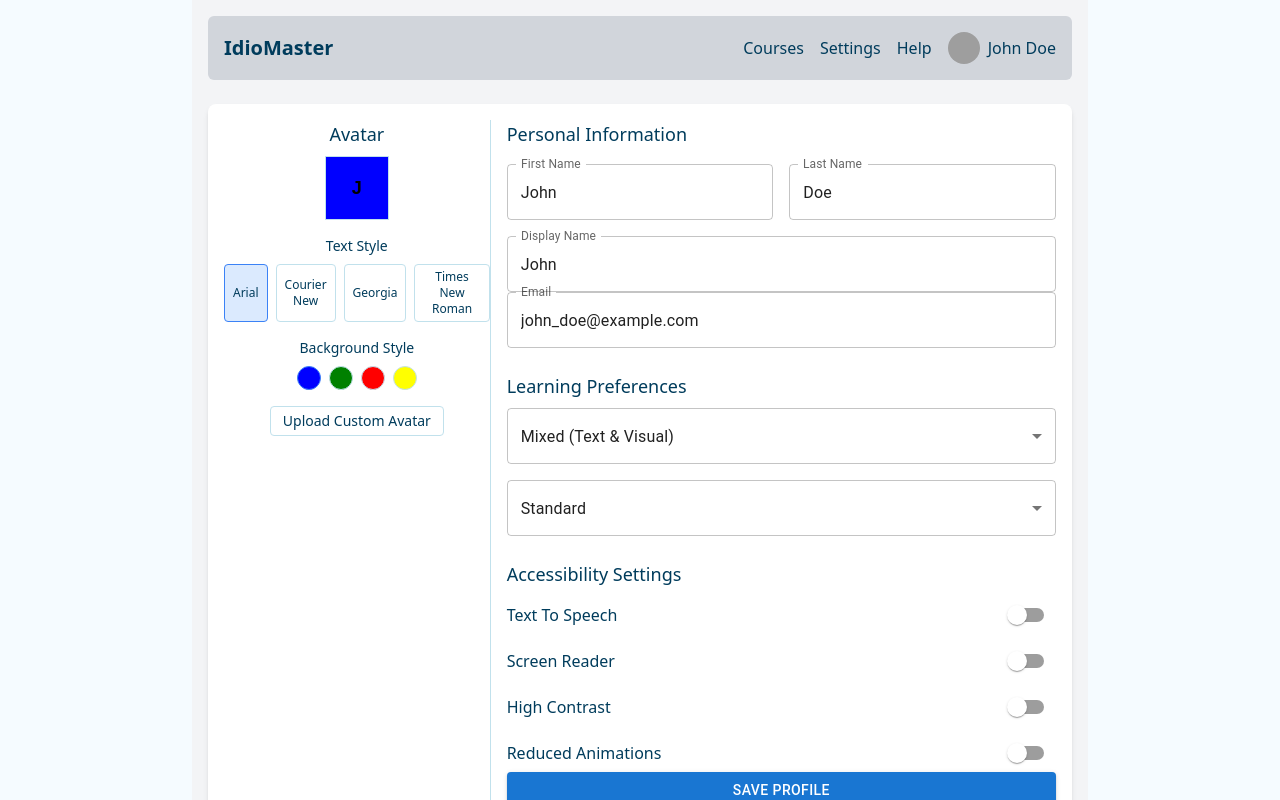
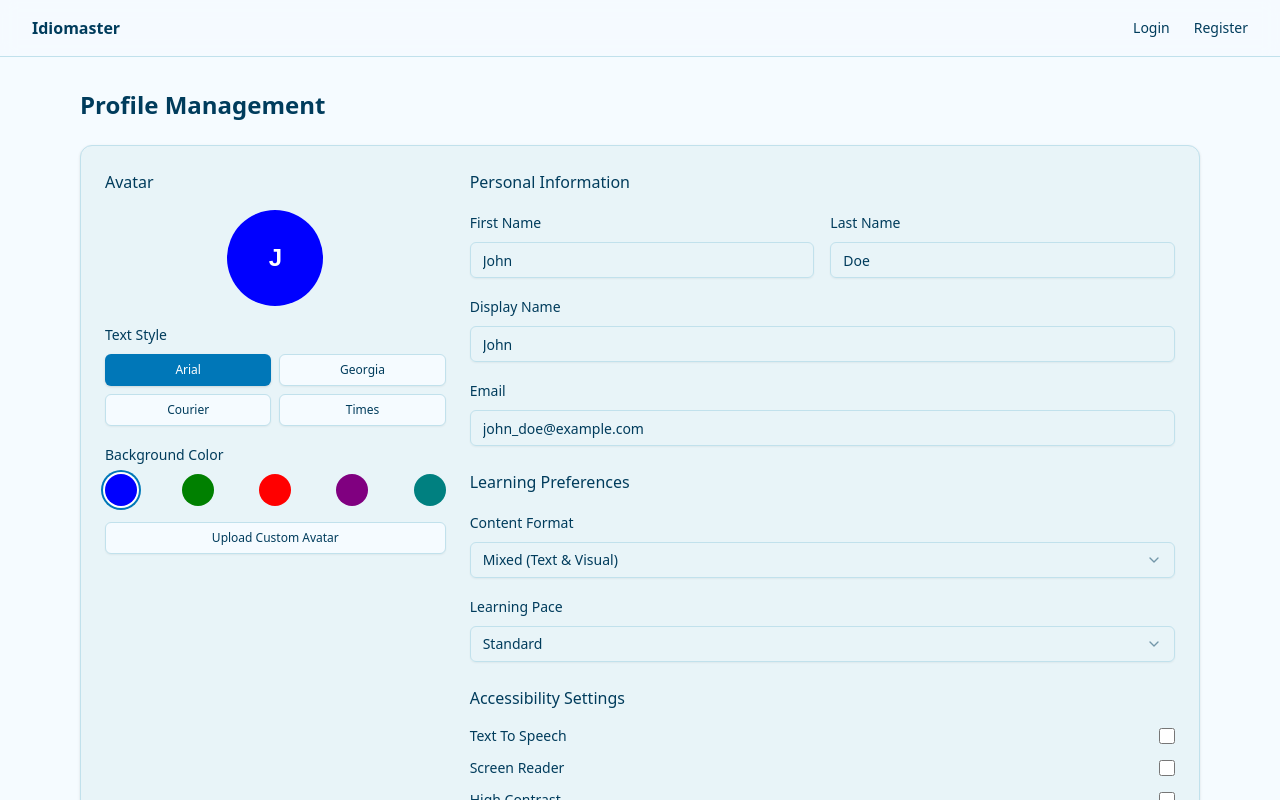
Before and after one commit to jainammshah12/Idiomaster, a Next.js app in the folder frontend/idiomaster/: page /profile/profilemanagement in a window 1280 px wide. Shown: the top 800 px of the page. Built offline with nearby package versions, Linux system fonts and the light colour scheme; grey boxes are pictures that could not be loaded.

Commit message:
fix profilemanagement style

```diff
--- a/frontend/idiomaster/app/profile/profilemanagement/page.tsx
+++ b/frontend/idiomaster/app/profile/profilemanagement/page.tsx
@@ -1,178 +1,284 @@
 "use client";
 
 import React, { useState } from "react";
-import { Switch, Select, MenuItem, TextField, Button } from "@mui/material";
-import { useRouter } from "next/navigation";
+import { Button } from "@/components/ui/button";
+import { Input } from "@/components/ui/input";
+import { Label } from "@/components/ui/label";
+import { Select, SelectContent, SelectItem, SelectTrigger, SelectValue } from "@/components/ui/select";
+import { Card } from "@/components/ui/card";
+import { useToast } from "@/context/ToastContext";
+import Navbar from "@/components/layout/navbar";
+import Link from "next/link";
 
-const ProfileManagement = () => {
-  const router = useRouter(); // Initialize router
+// Define the accessibility settings type
+interface AccessibilitySettings {
+  textToSpeech: boolean;
+  screenReader: boolean;
+  highContrast: boolean;
+  reducedAnimations: boolean;
+}
+
+// Define valid keys for type safety
+type AccessibilityKey = keyof AccessibilitySettings;
+
+export default function ProfileManagementPage() {
+  const { showToast } = useToast();
+
+  // State for form values
   const [textStyle, setTextStyle] = useState("Arial");
   const [bgStyle, setBgStyle] = useState("blue");
-  const [contextFormat, setContextFormat] = useState("Mixed (Text & Visual)");
-  const [learningPace, setLearningPace] = useState("Standard");
-  const [accessibility, setAccessibility] = useState({
+  const [contextFormat, setContextFormat] = useState("mixed");
+  const [learningPace, setLearningPace] = useState("standard");
+  const [firstName, setFirstName] = useState("John");
+  const [lastName, setLastName] = useState("Doe");
+  const [displayName, setDisplayName] = useState("John");
+  const [email, setEmail] = useState("john_doe@example.com");
+  const [accessibility, setAccessibility] = useState<AccessibilitySettings>({
     textToSpeech: false,
     screenReader: false,
     highContrast: false,
     reducedAnimations: false,
   });
 
+  // Track if saving is in progress
+  const [isSaving, setIsSaving] = useState(false);
+
+  const handleAccessibilityChange = (key: AccessibilityKey) => {
+    setAccessibility({
+      ...accessibility,
+      [key]: !accessibility[key],
+    });
+  };
+
   const handleSave = () => {
+    setIsSaving(true);
+
+    // Validate email
+    if (!email.includes('@')) {
+      showToast("Please enter a valid email address", "error");
+      setIsSaving(false);
+      return;
+    }
+
+    // Simulate API call
+    setTimeout(() => {
+      try {
+        // Here you would normally save to an API
         console.log("User Preferences Saved:", {
           textStyle,
           bgStyle,
           contextFormat,
           learningPace,
+          firstName,
+          lastName,
+          displayName,
+          email,
           accessibility,
         });
-    alert("Your preferences have been saved!");
+
+        showToast("Your profile has been updated successfully!", "success");
+        setIsSaving(false);
+      } catch (error) {
+        showToast("Failed to update profile", "error");
+        setIsSaving(false);
+      }
+    }, 1000);
   };
 
   return (
-    <div className="max-w-4xl mx-auto p-4 bg-gray-100 min-h-screen">
-      {/* Header */}
-      <div className="flex items-center justify-between bg-gray-300 p-4 rounded-md">
-        <h1 className="text-xl font-semibold">IdioMaster</h1>
-        <div className="flex items-center space-x-4">
-          <span>
-            <button onClick={() => router.push("/courses")}>Courses</button>
-          </span>
-          <span>
-            <button onClick={() => router.push("profile/settings")}>Settings</button>
-          </span>
-          <span>
-            <button onClick={() => router.push("profile/help")}>Help</button>
-          </span>
-          <div className="flex items-center space-x-2">
-            <img
-              src="https://vanwinefest.ca/wp-content/uploads/bfi_thumb/profile-default-male-nyg4vc4i3m1d5pote7rfsv4o4c7p5ka5an0pselxcc-nyhjt6b1oifa23xq2ehfxoh9vink6vuxyns1y35vkc.png"
-              alt="Avatar"
-              className="w-8 h-8 rounded-full"
+    <div className="flex min-h-screen flex-col">
+      <Navbar />
+      <main className="flex-1 py-8">
+        <div className="container mx-auto px-4 max-w-6xl">
+          <h1 className="text-2xl font-bold mb-6">Profile Management</h1>
+
+          <Card className="p-6">
+            <div className="space-y-6">
+              <div className="grid grid-cols-1 md:grid-cols-3 gap-6">
+                {/* Avatar Section */}
+                <div className="space-y-4">
+                  <h3 className="text-base font-medium">Avatar</h3>
+                  <div className="flex flex-col items-center">
+                    <div
+                      className="w-24 h-24 rounded-full flex items-center justify-center text-2xl font-semibold mb-4"
+                      style={{
+                        backgroundColor: bgStyle,
+                        fontFamily: textStyle,
+                        color: bgStyle === "yellow" ? "black" : "white",
+                      }}
+                    >
+                      {displayName.charAt(0).toUpperCase()}
+                    </div>
+
+                    <div className="w-full space-y-4">
+                      <div className="space-y-2">
+                        <Label>Text Style</Label>
+                        <div className="grid grid-cols-2 gap-2">
+                          {["Arial", "Georgia", "Courier", "Times"].map((style) => (
+                            <Button
+                              key={style}
+                              variant={textStyle === style ? "default" : "outline"}
+                              size="sm"
+                              onClick={() => setTextStyle(style)}
+                              className="text-xs"
+                            >
+                              {style}
+                            </Button>
+                          ))}
+                        </div>
+                      </div>
+
+                      <div className="space-y-2">
+                        <Label>Background Color</Label>
+                        <div className="flex justify-between">
+                          {["blue", "green", "red", "purple", "teal"].map((color) => (
+                            <button
+                              key={color}
+                              className={`w-8 h-8 rounded-full ${
+                                bgStyle === color ? "ring-2 ring-primary ring-offset-2" : ""
+                              }`}
+                              style={{ backgroundColor: color }}
+                              onClick={() => setBgStyle(color)}
+                              aria-label={`Set background color to ${color}`}
                             />
-            <span>John Doe</span>
+                          ))}
+                        </div>
+                      </div>
+
+                      <Button variant="outline" size="sm" className="w-full">
+                        Upload Custom Avatar
+                      </Button>
                     </div>
                   </div>
                 </div>
 
-      {/* Main Content */}
-      <div className="bg-white p-4 rounded-lg shadow-md w-full max-w-4xl grid grid-cols-1 md:grid-cols-3 gap-4 mt-6">
-        {/* Avatar Section */}
-        <div className="col-span-1 flex flex-col items-center border-r">
-          <h3 className="text-lg font-medium mb-2">Avatar</h3>
-          <div
-            className="w-16 h-16 border flex items-center justify-center text-lg font-semibold"
-            style={{
-              backgroundColor: bgStyle,
-              fontFamily: textStyle,
-              color: textStyle === "Arial" ? "black" : "white",
-            }}
-          >
-            J
+                {/* Profile Settings */}
+                <div className="col-span-2 space-y-6">
+                  {/* Personal Information */}
+                  <div className="space-y-4">
+                    <h3 className="text-base font-medium">Personal Information</h3>
+                    <div className="grid grid-cols-1 md:grid-cols-2 gap-4">
+                      <div className="space-y-2">
+                        <Label htmlFor="first-name">First Name</Label>
+                        <Input
+                          id="first-name"
+                          value={firstName}
+                          onChange={(e) => setFirstName(e.target.value)}
+                        />
                       </div>
-          <h4 className="mt-4 text-sm">Text Style</h4>
-          <div className="flex space-x-2 mt-2">
-            {["Arial", "Courier New", "Georgia", "Times New Roman"].map((style) => (
-              <button
-                key={style}
-                className={`px-2 py-1 border rounded text-xs ${
-                  textStyle === style ? "border-blue-500 bg-blue-100" : ""
-                }`}
-                onClick={() => setTextStyle(style)}
-              >
-                {style}
-              </button>
+                      <div className="space-y-2">
+                        <Label htmlFor="last-name">Last Name</Label>
+                        <Input
+                          id="last-name"
+                          value={lastName}
+                          onChange={(e) => setLastName(e.target.value)}
+                        />
+                      </div>
+                    </div>
+
+                    <div className="space-y-2">
+                      <Label htmlFor="display-name">Display Name</Label>
+                      <Input
+                        id="display-name"
+                        value={displayName}
+                        onChange={(e) => setDisplayName(e.target.value)}
+                      />
+                    </div>
+
+                    <div className="space-y-2">
+                      <Label htmlFor="email">Email</Label>
+                      <Input
+                        id="email"
+                        type="email"
+                        value={email}
+                        onChange={(e) => setEmail(e.target.value)}
+                      />
+                    </div>
+                  </div>
+
+                  {/* Learning Preferences */}
+                  <div className="space-y-4">
+                    <h3 className="text-base font-medium">Learning Preferences</h3>
+
+                    <div className="space-y-2">
+                      <Label htmlFor="context-format">Content Format</Label>
+                      <Select value={contextFormat} onValueChange={setContextFormat}>
+                        <SelectTrigger id="context-format">
+                          <SelectValue placeholder="Select content format" />
+                        </SelectTrigger>
+                        <SelectContent>
+                          <SelectItem value="mixed">Mixed (Text & Visual)</SelectItem>
+                          <SelectItem value="text">Text Only</SelectItem>
+                          <SelectItem value="visual">Visual Only</SelectItem>
+                        </SelectContent>
+                      </Select>
+                    </div>
+
+                    <div className="space-y-2">
+                      <Label htmlFor="learning-pace">Learning Pace</Label>
+                      <Select value={learningPace} onValueChange={setLearningPace}>
+                        <SelectTrigger id="learning-pace">
+                          <SelectValue placeholder="Select learning pace" />
+                        </SelectTrigger>
+                        <SelectContent>
+                          <SelectItem value="standard">Standard</SelectItem>
+                          <SelectItem value="fast">Fast</SelectItem>
+                          <SelectItem value="slow">Slow</SelectItem>
+                        </SelectContent>
+                      </Select>
+                    </div>
+                  </div>
+
+                  {/* Accessibility Settings */}
+                  <div className="space-y-4">
+                    <h3 className="text-base font-medium">Accessibility Settings</h3>
+                    <div className="space-y-3">
+                      {(Object.keys(accessibility) as AccessibilityKey[]).map((key) => (
+                        <div key={key} className="flex items-center justify-between">
+                          <Label htmlFor={`accessibility-${key}`} className="flex-grow">
+                            {key.replace(/([A-Z])/g, " $1").split(" ").map(word =>
+                              word.charAt(0).toUpperCase() + word.slice(1)
+                            ).join(" ")}
+                          </Label>
+                          <div className="flex items-center h-5">
+                            <input
+                              type="checkbox"
+                              id={`accessibility-${key}`}
+                              checked={accessibility[key]}
+                              onChange={() => handleAccessibilityChange(key)}
+                              className="h-4 w-4 rounded border-gray-300 text-primary focus:ring-primary"
+                            />
+                          </div>
+                        </div>
                       ))}
                     </div>
-          <h4 className="mt-4 text-sm">Background Style</h4>
-          <div className="flex space-x-2 mt-2">
-            {["blue", "green", "red", "yellow"].map((color) => (
-              <button
-                key={color}
-                className={`w-6 h-6 rounded-full border ${
-                  bgStyle === color ? "border-blue-500" : ""
-                }`}
-                style={{ backgroundColor: color }}
-                onClick={() => setBgStyle(color)}
-              />
-            ))}
                   </div>
-          <button className="mt-4 px-3 py-1 border rounded text-sm">Upload Custom Avatar</button>
+                </div>
               </div>
 
-        {/* Preferences Section */}
-        <div className="col-span-2">
-          {/* Personal Information Section */}
-          <h3 className="text-lg font-medium mb-4">Personal Information</h3>
-          <div className="grid grid-cols-2 gap-4 mb-4">
-            <TextField label="First Name" defaultValue="John" variant="outlined" fullWidth />
-            <TextField label="Last Name" defaultValue="Doe" variant="outlined" fullWidth />
-          </div>
-          <TextField
-            label="Display Name"
-            defaultValue="John"
-            variant="outlined"
-            fullWidth
-            className="mb-4"
-          />
-          <TextField
-            label="Email"
-            defaultValue="john_doe@example.com"
-            variant="outlined"
-            fullWidth
-            className="mb-4"
-          />
-
-          {/* Learning Preferences Section */}
-          <h3 className="text-lg font-medium mt-6">Learning Preferences</h3>
-          <Select
-            value={contextFormat}
-            onChange={(e) => setContextFormat(e.target.value)}
-            fullWidth
-            className="mt-2"
+              {/* Save Button */}
+              <div className="flex justify-end mt-6">
+                <Button
+                  onClick={handleSave}
+                  disabled={isSaving}
                 >
-            <MenuItem value="Mixed (Text & Visual)">Mixed (Text & Visual)</MenuItem>
-            <MenuItem value="Text Only">Text Only</MenuItem>
-            <MenuItem value="Visual Only">Visual Only</MenuItem>
-          </Select>
-          <Select
-            value={learningPace}
-            onChange={(e) => setLearningPace(e.target.value)}
-            fullWidth
-            className="mt-4"
-          >
-            <MenuItem value="Standard">Standard</MenuItem>
-            <MenuItem value="Fast">Fast</MenuItem>
-            <MenuItem value="Slow">Slow</MenuItem>
-          </Select>
-
-          {/* Accessibility Settings Section */}
-          <h3 className="text-lg font-medium mt-6">Accessibility Settings</h3>
-          {Object.keys(accessibility).map((key) => (
-            <div key={key} className="flex items-center justify-between mt-2">
-              <span className="capitalize">{key.replace(/([A-Z])/g, " $1")}</span>
-              <Switch
-                checked={accessibility[key]}
-                onChange={() =>
-                  setAccessibility({ ...accessibility, [key]: !accessibility[key] })
-                }
-              />
-            </div>
-          ))}
-
-          {/* Save Button */}
-          <Button
-            variant="contained"
-            color="primary"
-            fullWidth
-            className="mt-6"
-            onClick={handleSave}
-          >
-            Save Profile
+                  {isSaving ? "Saving..." : "Save Profile"}
                 </Button>
               </div>
             </div>
+          </Card>
+        </div>
+      </main>
+
+      <footer className="w-full border-t py-6">
+        <div className="container mx-auto px-4 max-w-6xl flex flex-col items-center justify-center gap-4 md:flex-row md:gap-8">
+          <p className="text-center text-sm text-muted-foreground">© 2024 EduLearn. All rights reserved.</p>
+          <nav className="flex gap-4 sm:gap-6">
+            <Link href="#" className="text-sm font-medium">Terms of Service</Link>
+            <Link href="#" className="text-sm font-medium">Privacy</Link>
+          </nav>
+        </div>
+      </footer>
     </div>
   );
-};
-
-export default ProfileManagement;
+}
```
Lines whose indentation alone changed are shown as unchanged.
